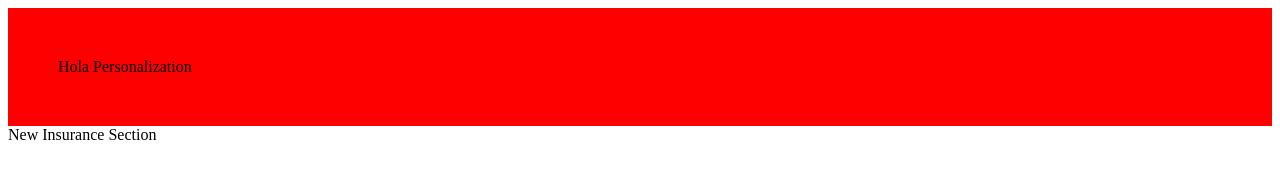
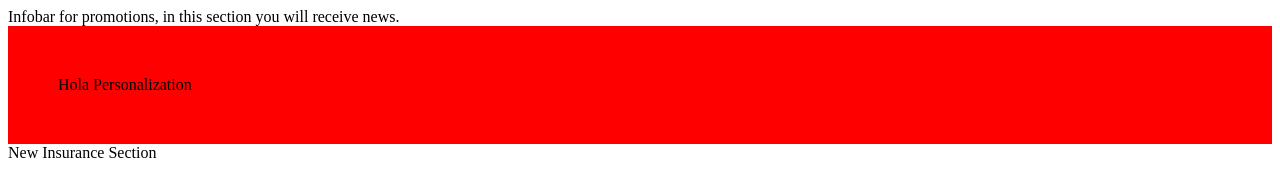
Before and after one commit to JosephMMI/Personalization, a plain HTML site: page index.html in a window 1280 px wide. Drawn offline with Linux system fonts and the light colour scheme.

Commit message:
Update index.html

```diff
--- a/index.html
+++ b/index.html
@@ -7,6 +7,7 @@
     <script type="text/javascript" src="//cdn.evgnet.com/beacon/partnereveris/insurance/scripts/evergage.min.js"></script>
 </head>
     <header>
+        Infobar for promotions, in this section you will receive news.
         <div class="site-header"></div>
     </header>
 <body>
```
